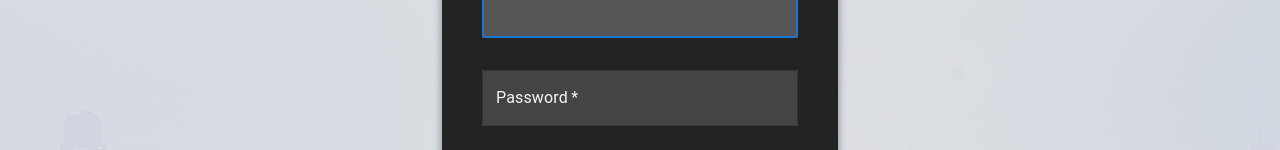
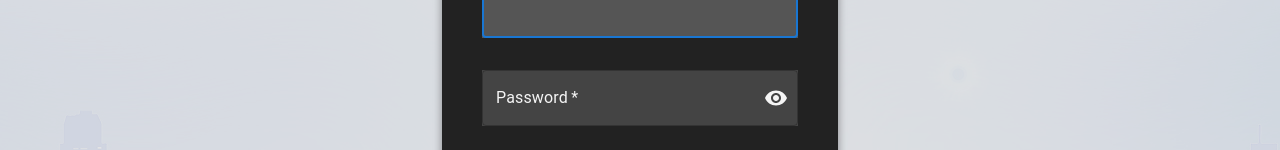
Before and after one commit to mohitarora8181/placement-cell, a React (Create React App) app in the folder Frontend/: page / in a window 1280 px wide. Shown: the part 370-520 px from the top of the page. Built offline with nearby package versions, Linux system fonts and the light colour scheme.

Commit message:
Added view password feature

```diff
--- a/Frontend/src/pages/SignIn.jsx
+++ b/Frontend/src/pages/SignIn.jsx
@@ -10,8 +10,12 @@ import {
   Box,
   Typography,
   Container,
+  IconButton,
+  InputAdornment,
 } from '@mui/material';
 import LockOutlinedIcon from '@mui/icons-material/LockOutlined';
+import Visibility from '@mui/icons-material/Visibility';
+import VisibilityOff from '@mui/icons-material/VisibilityOff';
 import logo from '../images/logo-pc.png';
 import image1 from '../images/image1.jpg';
 import { ToastContainer, toast } from 'react-toastify';
@@ -21,6 +25,7 @@ const SignIn = () => {
   const navigate = useNavigate();
   const [email, setEmail] = useState('');
   const [password, setPassword] = useState('');
+  const [showPassword, setShowPassword] = useState(false); // State to handle password visibility
   const [error, setError] = useState('');
 
   const handleSignIn = async (e) => {
@@ -48,6 +53,9 @@ const SignIn = () => {
       toast.error(error.response?.data?.message || 'An error occurred'); // Show error toast
     }
   };
+
+  const handleClickShowPassword = () => setShowPassword(!showPassword); // Toggle password visibility
+  const handleMouseDownPassword = (e) => e.preventDefault(); // Prevent default action for mouse down
 
   return (
     <div style={{
@@ -132,14 +140,28 @@ const SignIn = () => {
               fullWidth
               name='password'
               label='Password'
-              type='password'
+              type={showPassword ? 'text' : 'password'} // Toggle between 'text' and 'password'
               id='password'
               autoComplete='current-password'
               value={password}
               onChange={(e) => setPassword(e.target.value)}
               style={{ marginBottom: '16px', backgroundColor: '#444', color: '#f5f5f5' }}
               InputLabelProps={{ style: { color: '#f5f5f5' } }}
-              InputProps={{ style: { color: '#f5f5f5' } }}
+              InputProps={{
+                style: { color: '#f5f5f5' },
+                endAdornment: (
+                  <InputAdornment position="end">
+                    <IconButton
+                      onClick={handleClickShowPassword}
+                      onMouseDown={handleMouseDownPassword}
+                      edge="end"
+                      style={{ color: '#f5f5f5' }}
+                    >
+                      {showPassword ? <VisibilityOff /> : <Visibility />}
+                    </IconButton>
+                  </InputAdornment>
+                ),
+              }}
               onFocus={(e) => e.target.style.backgroundColor = '#555'}
               onBlur={(e) => e.target.style.backgroundColor = '#444'}
             />
```
